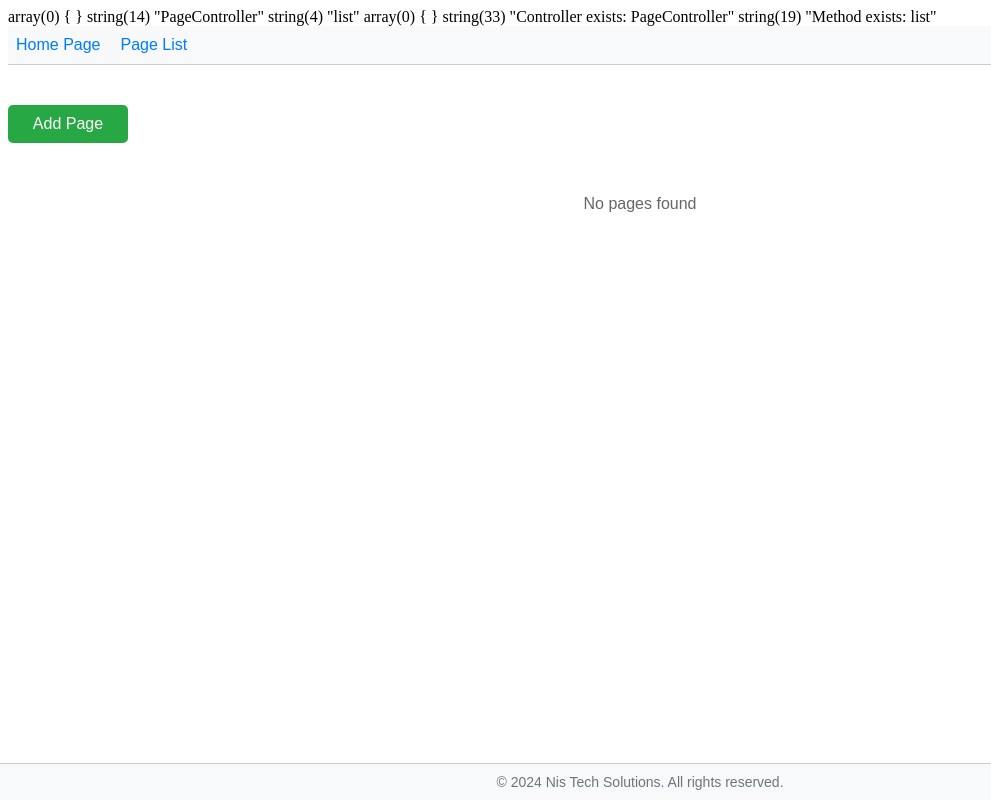
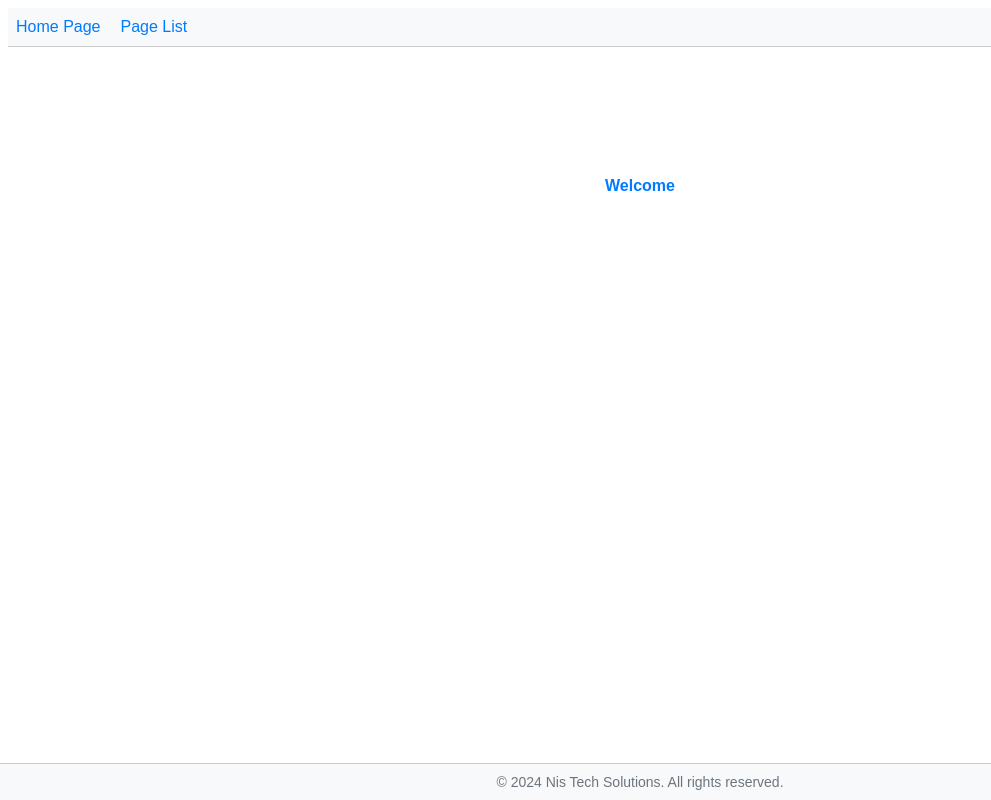
Before and after one commit to ideatag/mvc-project2, a PHP site: page /mvc-project2/ in a window 1280 px wide. Shown: the whole page, without its empty margins (0-991 px from the left). Run offline with PHP 8.4, Linux system fonts and the light colour scheme; data that the repository does not hold is empty.

Commit message:
Used direct links for routes but the Edit and Add functions still not working

```diff
--- a/controllers/PageController.php
+++ b/controllers/PageController.php
@@ -18,7 +18,7 @@ class PageController
             $continut = $_POST['continut'];
             $data = $_POST['data'];
             Page::create($name, $continut, $data);
-            header("Location: /page/list");
+            header("Location: http://localhost/mvc-project2/page/list");
         } else {
             require "views/header.php";
             require "views/addPage.php";
@@ -33,7 +33,7 @@ class PageController
             $continut = $_POST['continut'];
             $data = $_POST['data'];
             Page::update($id, $name, $continut, $data);
-            header("Location: /page/list");
+            header("Location: http://localhost/mvc-project2/page/list");
         } else {
             $page = Page::getPageById($id);
             if ($page) {
@@ -49,7 +49,7 @@ class PageController
     public function delete($id)
     {
         Page::delete($id);
-        header("Location: /page/list");
+        header("Location: http://localhost/mvc-project2/page/list");
     }
 
     public function show($id)
@@ -63,4 +63,11 @@ class PageController
             echo "Page not found.";
         }
     }
+
+    public function home()
+    {
+        require "views/header.php";
+        require "views/home.php";
+        require "views/footer.php";
+    }
 }
--- a/index.php
+++ b/index.php
@@ -2,30 +2,21 @@
 require_once("mysql.inc.php");
 require_once("controllers/PageController.php");
 
-// Extract URL path
+$error = '';
 $url = isset($_GET['path']) ? explode("/", ltrim($_GET['path'], "/")) : [];
-var_dump($url);
 
-// Default controller and method
 $controllerName = !empty($url[0]) ? ucfirst($url[0]) . 'Controller' : 'PageController';
-var_dump($controllerName);
-$methodName = !empty($url[1]) ? $url[1] : 'list';
-var_dump($methodName);
+$methodName = !empty($url[1]) ? $url[1] : 'home';
 $params = array_slice($url, 2);
-var_dump($params);
 
-// Check if the controller class exists
 if (class_exists($controllerName)) {
-    var_dump("Controller exists: " . $controllerName);
     $controller = new $controllerName();
 
-    // Check if the method exists within the controller
     if (method_exists($controller, $methodName)) {
-        var_dump("Method exists: " . $methodName);
         call_user_func_array([$controller, $methodName], $params);
     } else {
-        echo 'Method not found.';
+        $error = 'Method not found.';
     }
 } else {
-    echo 'Controller not found.';
+    $error = 'Controller not found.';
 }
--- a/models/Page.php
+++ b/models/Page.php
@@ -19,10 +19,8 @@ class Page
         $stmt->execute();
         $result = $stmt->get_result();
         $page = $result->fetch_assoc();
-        var_dump($page);
         return $page;
     }
-
 
     public static function create($name, $continut, $data)
     {
--- a/views/header.php
+++ b/views/header.php
@@ -1,13 +1,12 @@
-<?php
-require("mysql.inc.php");
-?>
 <!DOCTYPE html>
 <html lang="en">
 
 <head>
+    <base href="http://localhost/mvc-project2/" />
+    <title>Document</title>
     <meta charset="UTF-8">
     <meta name="viewport" content="width=device-width, initial-scale=1.0">
-    <title>Document</title>
+
     <script>
         function confirmDelete(url) {
             if (confirm('Are you sure you want to delete this item?')) {
@@ -21,8 +20,11 @@ require("mysql.inc.php");
     <div style="width: 100%; border-bottom: 1px solid #ccc; margin-bottom: 40px; padding: 10px 0; background-color: #f8f9fa;">
         <ul style="list-style-type: none; padding-left: 0; margin: 0; display: flex;">
             <li style="margin-right: 16px;">
-                <a href="/home" style="padding: 8px; text-decoration: none; color: #007bff; font-family: Arial, sans-serif; font-size: 16px;">Home Page</a>
-                <a href="/page/list" style="padding: 8px; text-decoration: none; color: #007bff; font-family: Arial, sans-serif; font-size: 16px;">Page List</a>
+                <a href="http://localhost/mvc-project2/" style="padding: 8px; text-decoration: none; color: #007bff; font-family: Arial, sans-serif; font-size: 16px;">Home Page</a>
+                <a href="http://localhost/mvc-project2/page/list" style="padding: 8px; text-decoration: none; color: #007bff; font-family: Arial, sans-serif; font-size: 16px;">Page List</a>
             </li>
         </ul>
     </div>
+    <?php
+    require_once("mysql.inc.php");
+    ?>
--- a/views/home.php
+++ b/views/home.php
@@ -1,10 +1,10 @@
 <?php
-require('header.php');
+
 ?>
+
+<div><?php if (isset($error) && strlen(trim($error)) > 2) echo $error; ?></div>
 <div style="width: 100%; margin-bottom: 40px; padding: 10px 0;">
     <h1 style="text-align:center; margin-top: 72px; padding: 8px; text-decoration: none; color: #007bff; font-family: Arial, sans-serif; font-size: 16px;">Welcome</h1>
 </div>
 
 <?php
-
-require('footer.php');
--- a/views/listPages.php
+++ b/views/listPages.php
@@ -1,5 +1,5 @@
 <?php
-echo '<a href="page/add" style="display: block; width: 100px; margin: 20px 0; padding: 10px; background-color: #28a745; color: #fff; text-align: center; text-decoration: none; border-radius: 5px; font-family: Arial, sans-serif;">Add Page</a>';
+echo '<a href="http://localhost/mvc-project2/page/add" style="display: block; width: 100px; margin: 20px 0; padding: 10px; background-color: #28a745; color: #fff; text-align: center; text-decoration: none; border-radius: 5px; font-family: Arial, sans-serif;">Add Page</a>';
 ?>
 
 <?php if ($pages->num_rows > 0) : ?>
@@ -14,11 +14,11 @@ echo '<a href="page/add" style="display: block; width: 100px; margin: 20px 0; pa
             <?php while ($row = $pages->fetch_assoc()) : ?>
                 <tr>
                     <td style="padding: 12px; border: 1px solid #ddd;">
-                        <a href="/page/show/<?= $row['id']; ?>" style="text-decoration: none; color: #007bff;"><?= htmlspecialchars($row['name']); ?></a>
+                        <a href="http://localhost/mvc-project2/page/show/<?= $row['id']; ?>" style="text-decoration: none; color: #007bff;"><?= htmlspecialchars($row['name']); ?></a>
                     </td>
                     <td style="text-align: center; padding: 12px; border: 1px solid #ddd;">
-                        <a href="/page/edit/<?= $row['id']; ?>" style="border: 1px solid #ccc; background-color: #f8f9fa; padding: 4px; border-radius: 4px; margin-right: 8px; text-decoration: none; color: #ffc107; display: inline-block;">Edit</a>
-                        <a href="javascript:void(0);" onclick="confirmDelete('/page/delete/<?= $row['id']; ?>')" style="border: 1px solid #ccc; background-color: #f8f9fa; padding: 4px; border-radius: 4px; text-decoration: none; color: #dc3545; display: inline-block;">Delete</a>
+                        <a href="http://localhost/mvc-project2/page/edit/<?= $row['id']; ?>" style="border: 1px solid #ccc; background-color: #f8f9fa; padding: 4px; border-radius: 4px; margin-right: 8px; text-decoration: none; color: #ffc107; display: inline-block;">Edit</a>
+                        <a href="javascript:void(0);" onclick="confirmDelete('http://localhost/mvc-project2/page/delete/<?= $row['id']; ?>')" style="border: 1px solid #ccc; background-color: #f8f9fa; padding: 4px; border-radius: 4px; text-decoration: none; color: #dc3545; display: inline-block;">Delete</a>
                     </td>
                 </tr>
             <?php endwhile; ?>
```
Also changed, not shown: .htaccess.
